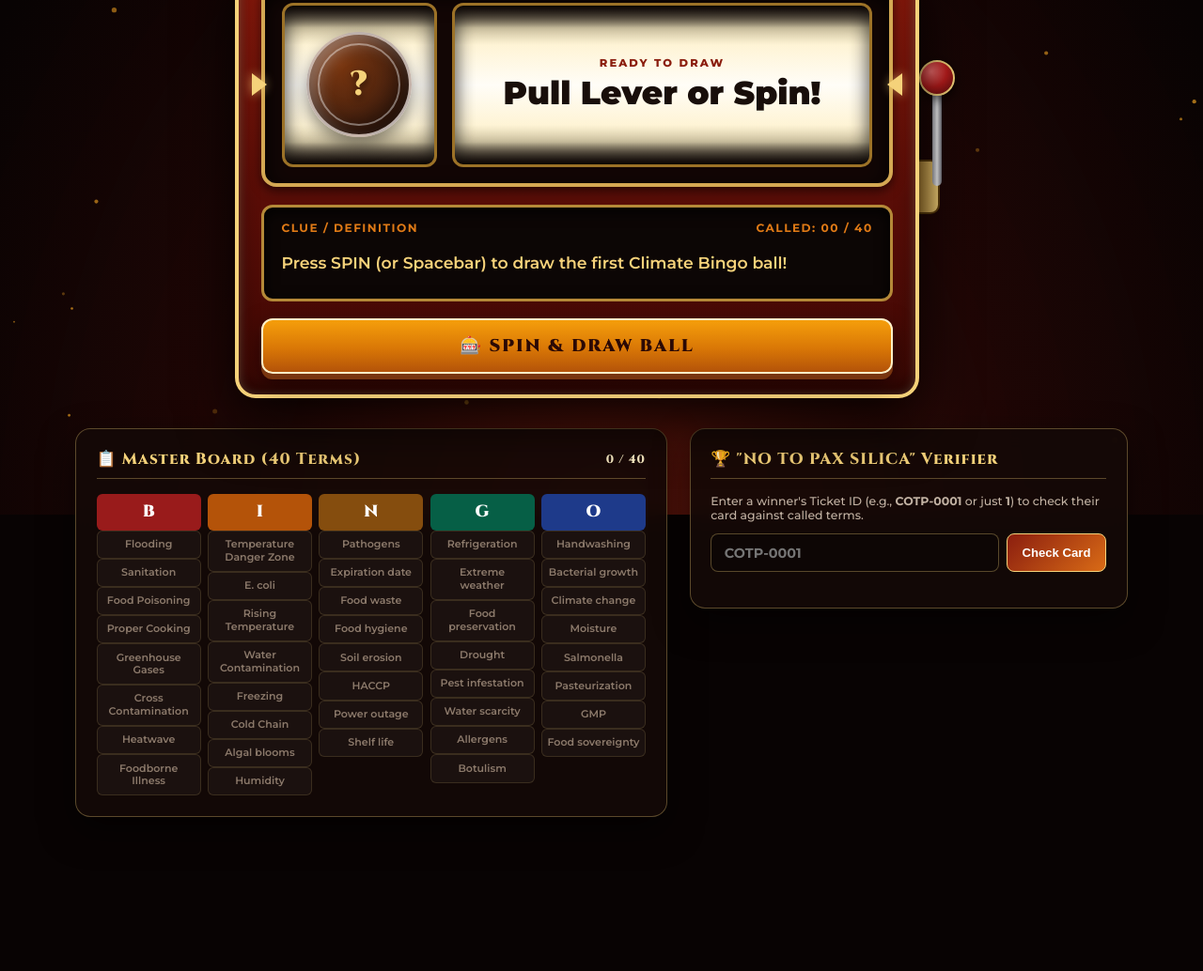
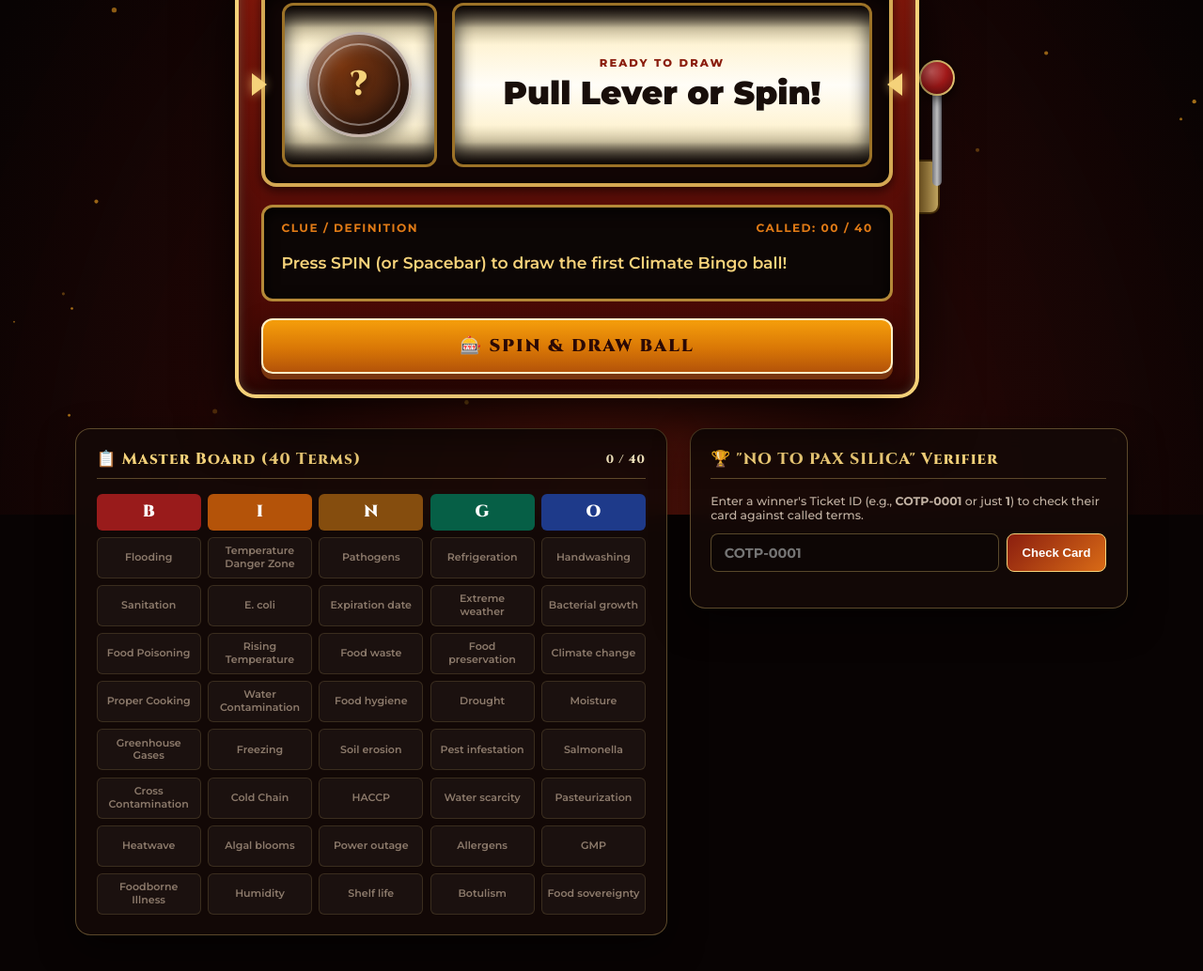
Before and after one commit to aliyxhcx/climate-on-the-plate-registration, a plain HTML site: page bingo-caller.html in a window 1280 px wide. Shown: the part 252-1286 px from the top of the page at 94% size. Before the commit the page ends 1170 px from the top, so only its background shows below. Drawn offline with Linux system fonts and the light colour scheme.

Commit message:
Update bingo-caller.html

```diff
--- a/bingo-caller.html
+++ b/bingo-caller.html
@@ -731,7 +731,7 @@
       .reel-slot { height: 140px; }
       .slot-wrapper { padding-right: 0; }
       .lever-assembly { display: none; }
-      .board-columns { gap: 0.25rem; }
+      .board-headers, .board-columns { gap: 0.25rem; }
       .board-term { font-size: 0.6rem; padding: 0.3rem 0.15rem; }
     }
   </style>
@@ -1126,27 +1126,44 @@
     function renderMasterBoard() {
       const board = document.getElementById("masterBoard");
       board.innerHTML = "";
+      board.className = ""; // Wrapper holds headers grid + symmetrical 8x5 terms grid
+
       const letters = ["B", "I", "N", "G", "O"];
       const latestWord = calledWords[calledWords.length - 1] || "";
 
+      // 1. Header Row (B I N G O)
+      const headersGrid = document.createElement("div");
+      headersGrid.className = "board-headers";
       letters.forEach(letter => {
-        const colDiv = document.createElement("div");
         const hdr = document.createElement("div");
         hdr.className = `board-col-header hdr-${letter}`;
         hdr.textContent = letter;
-        colDiv.appendChild(hdr);
+        headersGrid.appendChild(hdr);
+      });
+      board.appendChild(headersGrid);
 
-        BINGO_POOL.filter(i => i.letter === letter).forEach(item => {
+      // 2. Symmetrical 8x5 Terms Grid (equal height & width for every cell)
+      const termsGrid = document.createElement("div");
+      termsGrid.className = "board-columns";
+
+      const grouped = {};
+      letters.forEach(l => {
+        grouped[l] = BINGO_POOL.filter(i => i.letter === l);
+      });
+
+      for (let r = 0; r < 8; r++) {
+        letters.forEach(letter => {
+          const item = grouped[letter][r];
           const termDiv = document.createElement("div");
           termDiv.className = "board-term";
           if (calledWords.includes(item.word)) termDiv.classList.add("called");
           if (item.word === latestWord) termDiv.classList.add("latest");
           termDiv.textContent = item.word;
-          colDiv.appendChild(termDiv);
+          termsGrid.appendChild(termDiv);
         });
+      }
 
-        board.appendChild(colDiv);
-      });
+      board.appendChild(termsGrid);
 
       const countStr = String(calledWords.length).padStart(2, "0");
       ledCounter.textContent = `CALLED: ${countStr} / 40`;
```
